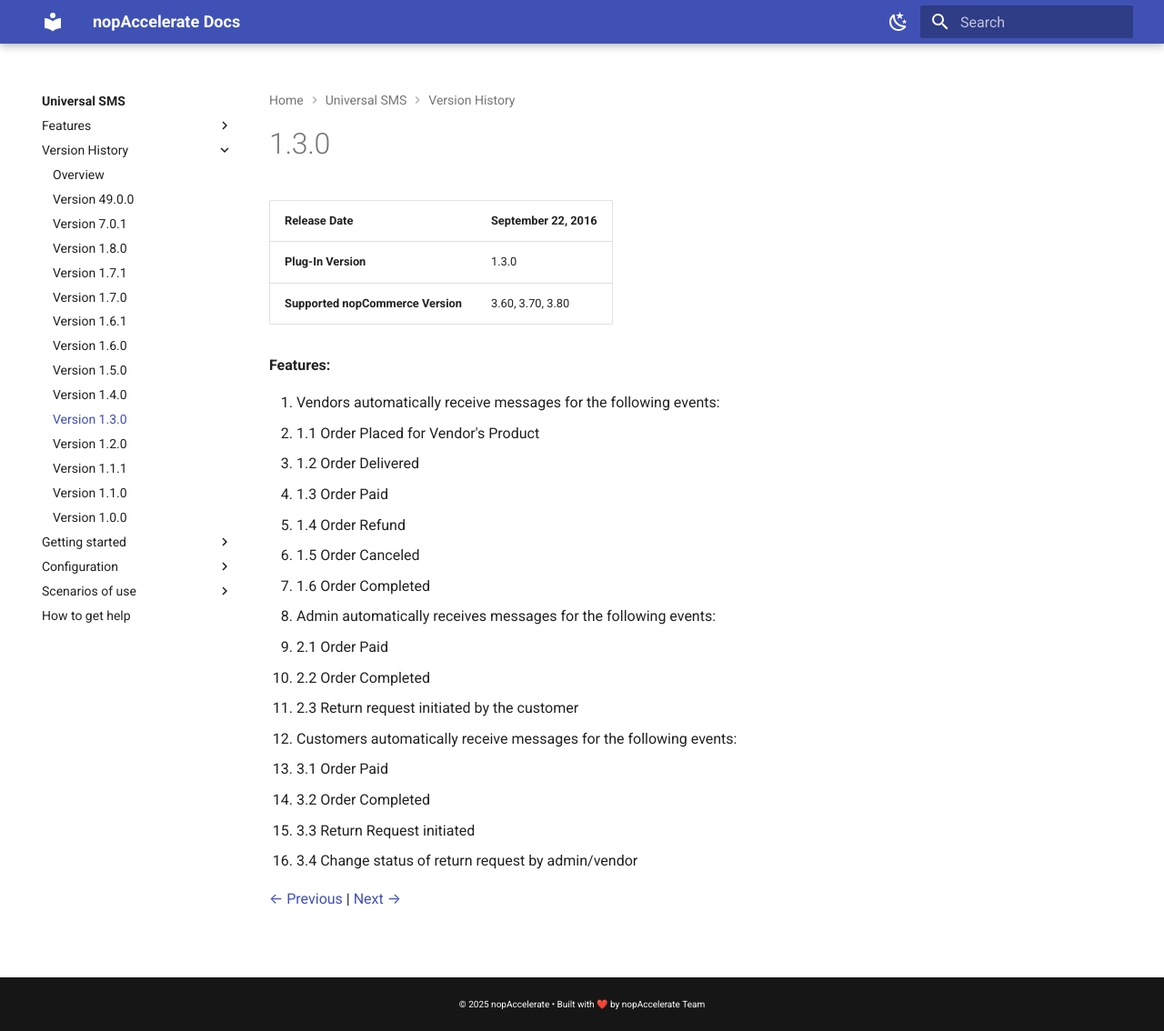
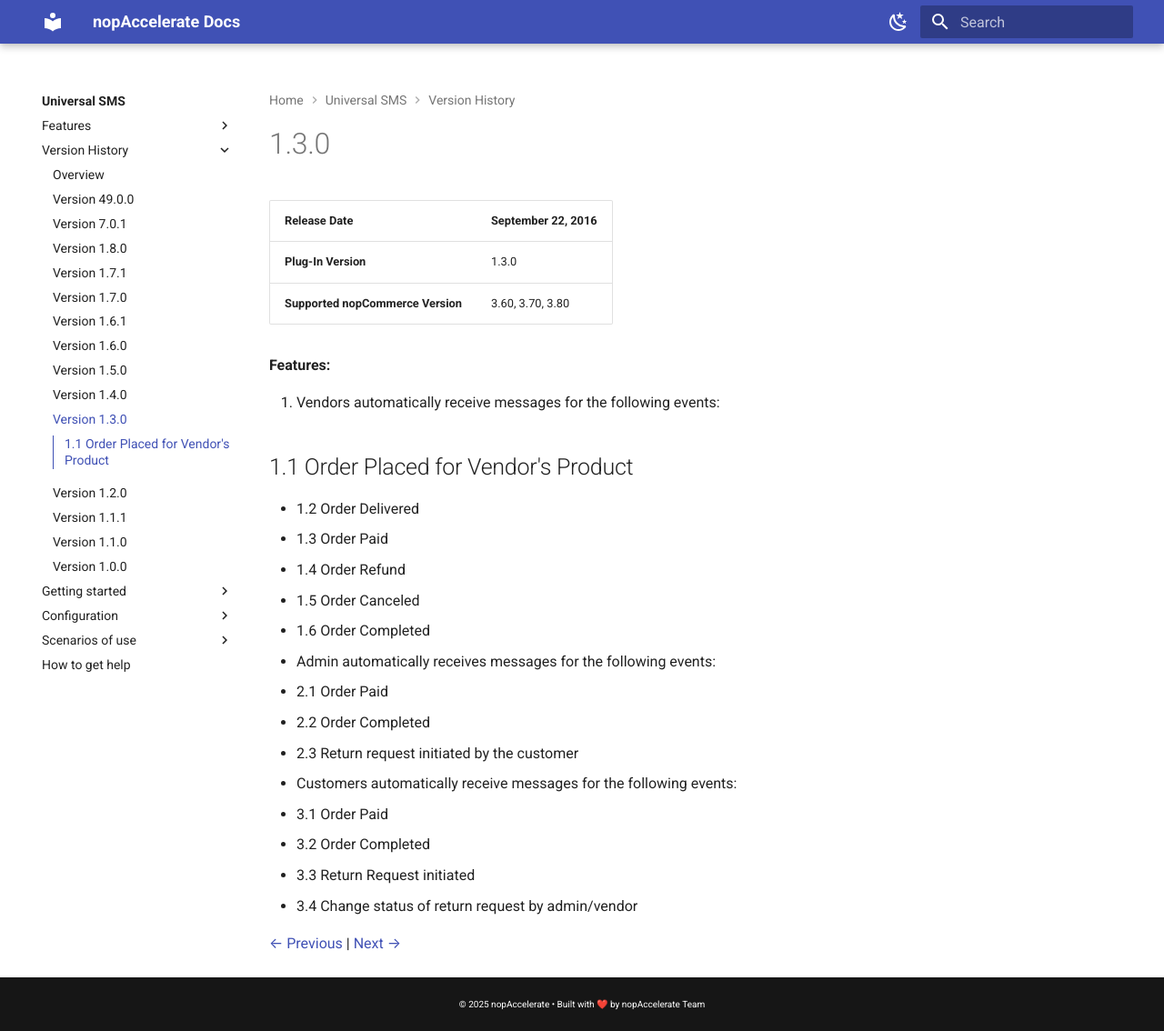
Before and after one commit to nopaccelerate-official/nop-extension-docs, an MkDocs documentation site: the page built from docs/UniversalSMS/1.3.0.md, in a window 1280 px wide and 1134 px high. Shown: the whole window at 91% size. Built offline with MkDocs 1.6.1 and Material for MkDocs 9.7.7, drawn with Linux system fonts in a browser that asks for light colours.

Commit message:
ad indexing in page

```diff
--- a/docs/UniversalSMS/1.3.0.md
+++ b/docs/UniversalSMS/1.3.0.md
@@ -8,7 +8,7 @@
 **Features:**
 
 1. Vendors automatically receive messages for the following events:
-- 1.1 Order Placed for Vendor's Product
+## 1.1 Order Placed for Vendor's Product
 - 1.2 Order Delivered
 - 1.3 Order Paid
 - 1.4 Order Refund
```
